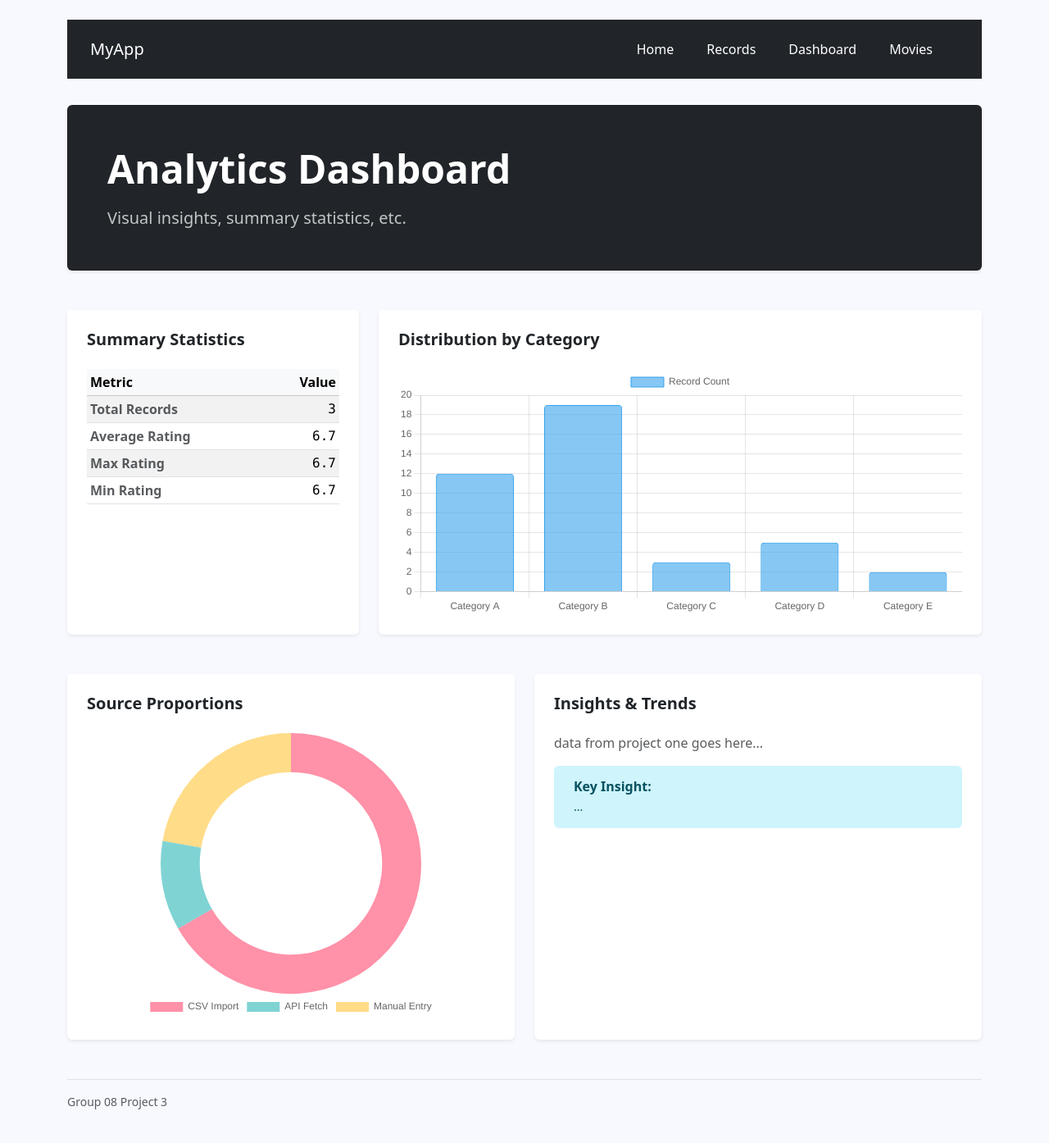
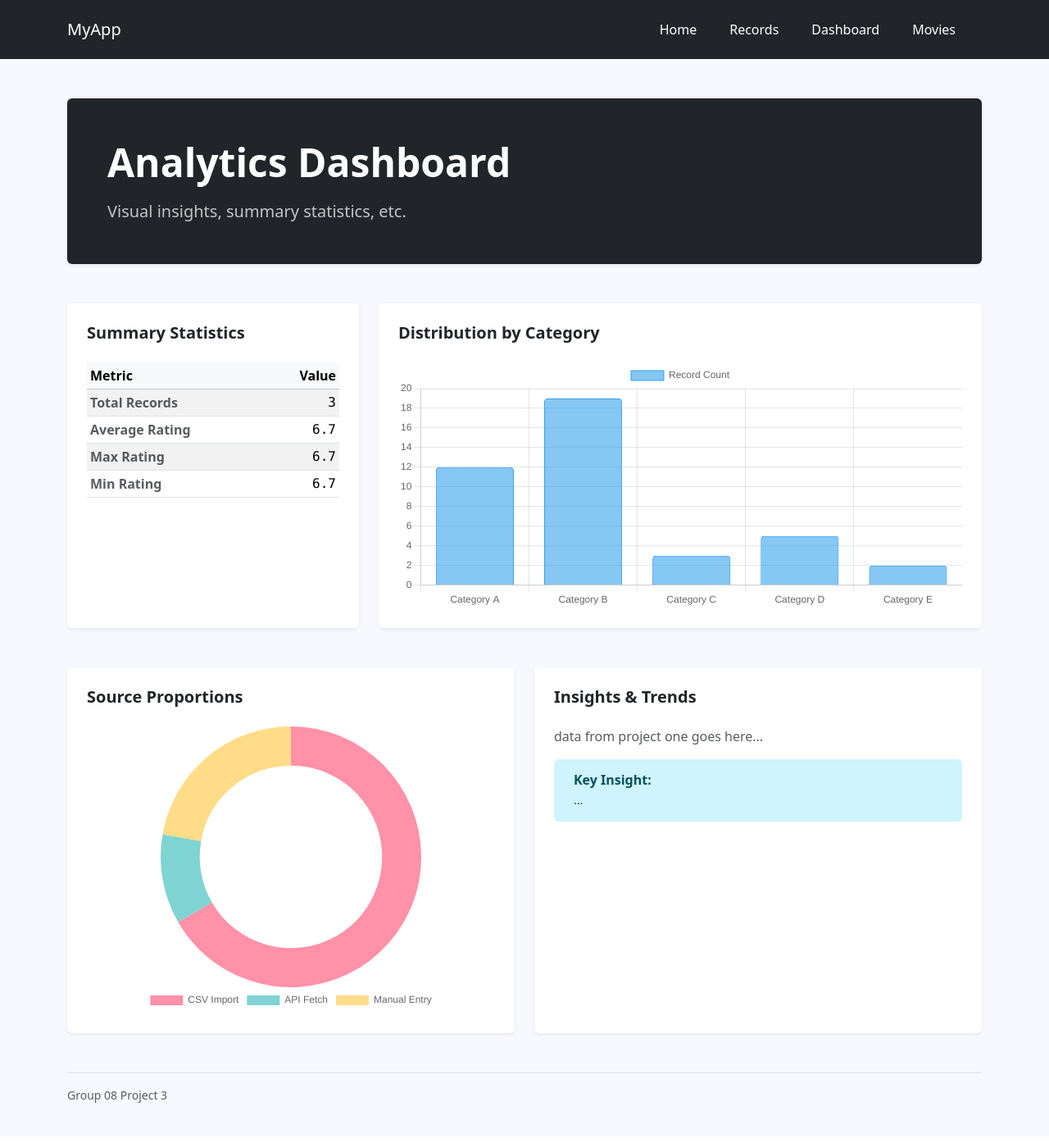
Before and after one commit to rmedrano21955/cis4930-sp26-project-group-08, a Django app: page /analytics/ in a window 1280 px wide. Shown: the whole page at 82% size. After the commit the page ends 1345 px from the top, so only its background shows below. Run offline with Django 5.2, Linux system fonts and the light colour scheme.

Commit message:
Update base.html

```diff
--- a/project3/core/templates/core/base.html
+++ b/project3/core/templates/core/base.html
@@ -8,13 +8,16 @@
     <link href="https://cdn.jsdelivr.net/npm/bootstrap@5.3.3/dist/css/bootstrap.min.css" rel="stylesheet">
     <link rel="stylesheet" href="{% static 'css/style.css' %}">
 </head>
-<body class="container py-4">
-    <nav class= "navbar navbar-expand-lg navbar-dark bg-dark">
+<body>
+
+<nav class="navbar navbar-expand-lg navbar-dark bg-dark mb-4">
   <div class="container">
     <a class="navbar-brand" href="{% url 'home' %}">MyApp</a>
+
     <button class="navbar-toggler" data-bs-toggle="collapse" data-bs-target="#navMenu">
       <span class="navbar-toggler-icon"></span>
     </button>
+
     <div class="collapse navbar-collapse" id="navMenu">
       <ul class="navbar-nav ms-auto">
         <li class="nav-item">
@@ -32,7 +35,9 @@
       </ul>
     </div>
   </div>
-    </nav>
+</nav>
+
+<div class="container py-4">
 
     {% if messages %}
     <div class="messages mb-4">
@@ -42,14 +47,18 @@
     </div>
     {% endif %}
 
-    {% block content %}
-    {% endblock %}
+    <main>
+        {% block content %}{% endblock %}
+    </main>
 
     <footer class="mt-5 pt-3 border-top">
         <p class="text-muted small">Group 08 Project 3</p>
     </footer>
 
-    <script src="https://cdn.jsdelivr.net/npm/bootstrap@5.3.3/dist/js/bootstrap.bundle.min.js"></script>
-    {% block scripts %}{% endblock %}
+</div>
+
+<script src="https://cdn.jsdelivr.net/npm/bootstrap@5.3.3/dist/js/bootstrap.bundle.min.js"></script>
+{% block scripts %}{% endblock %}
+
 </body>
 </html>
```
